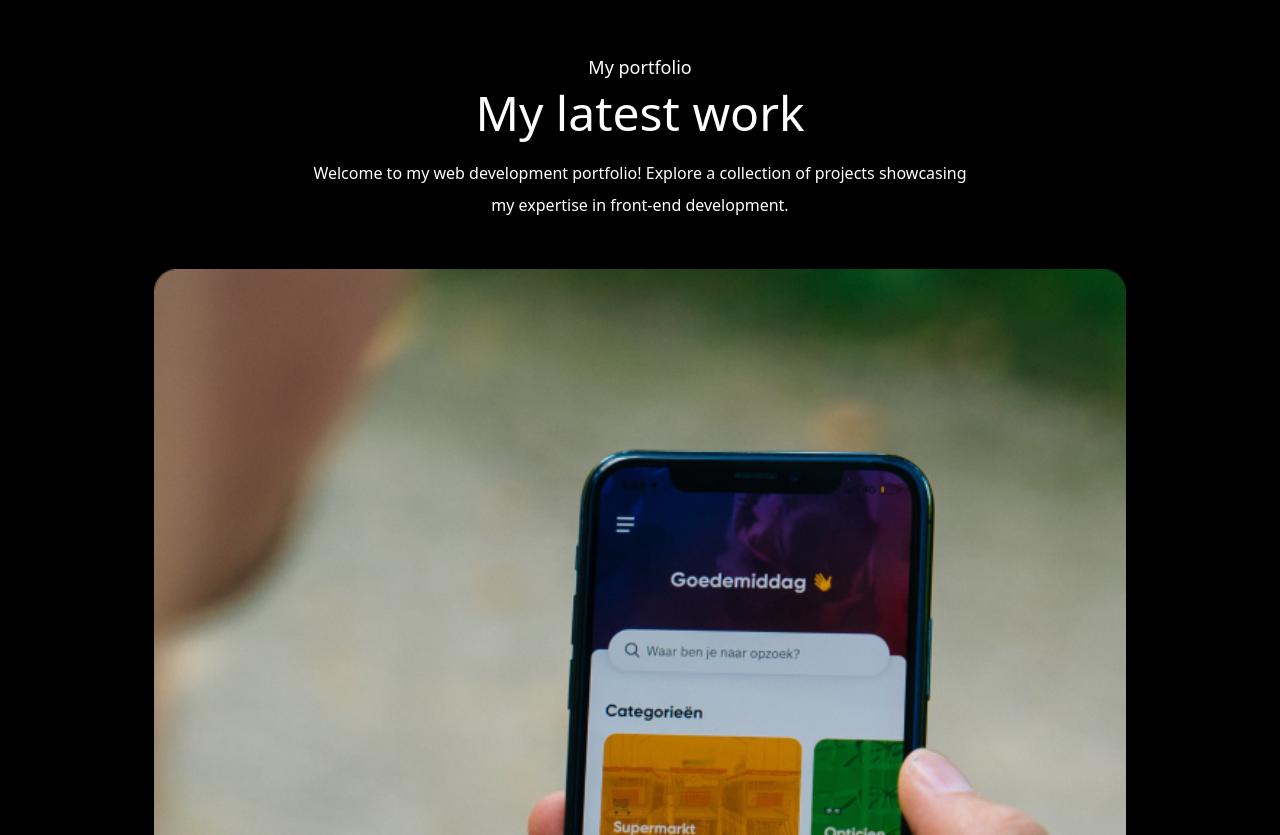
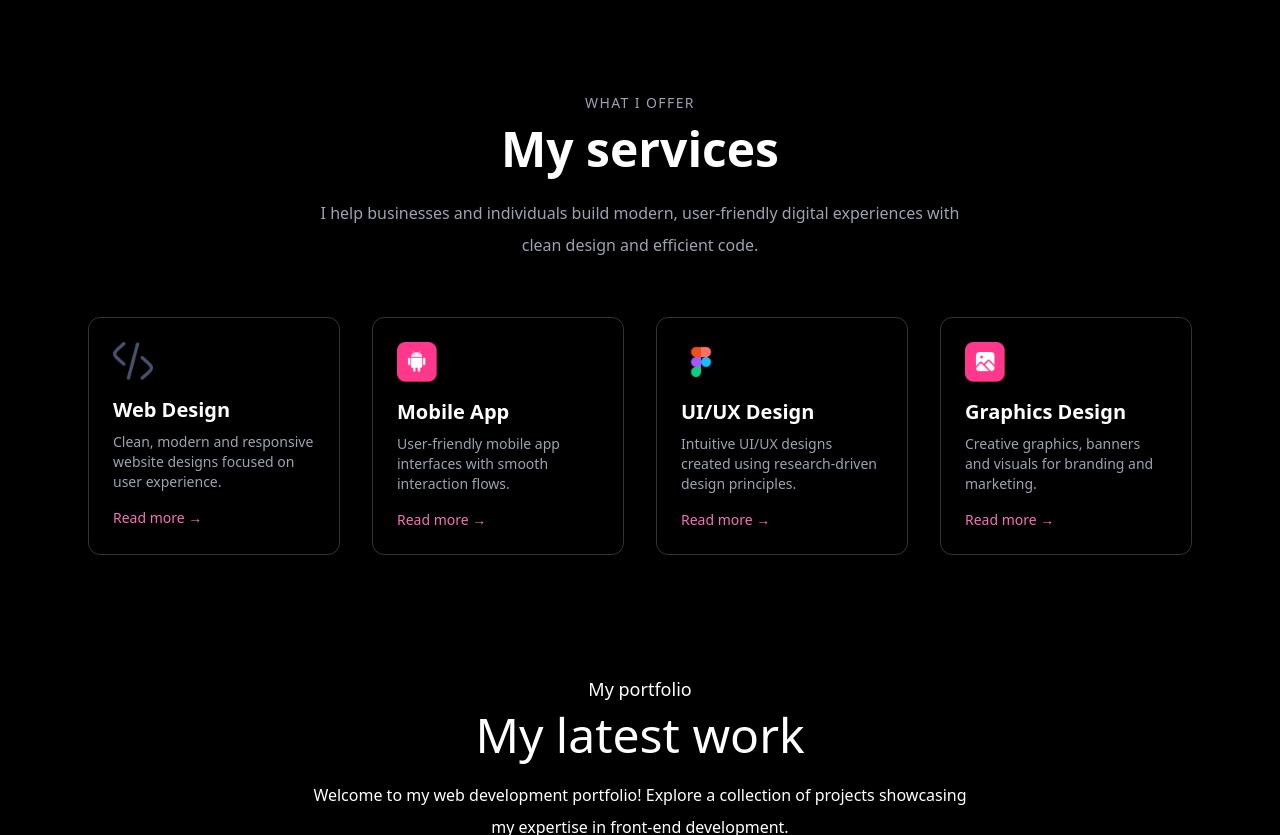
Before and after one commit to rameshkirtane2001-netizen/UIUX-Portfolio, a website: page index.html in a window 1280 px wide. Shown: the part 1628-2463 px from the top of the page. Drawn offline with nearby package versions, Linux system fonts and the light colour scheme; a web font is replaced by a local one.

Commit message:
Update index.html

```diff
--- a/index.html
+++ b/index.html
@@ -163,6 +163,69 @@
             </div>
         </div>
     </div>
+<!-- ================= SERVICES SECTION ================= -->
+<section id="services" class="py-20 text-white">
+  <div class="max-w-6xl mx-auto px-6 text-center">
+
+    <p class="text-sm uppercase tracking-widest text-gray-400">
+      What I offer
+    </p>
+
+    <h2 class="text-4xl md:text-5xl font-bold mt-3 mb-6">
+      My services
+    </h2>
+
+    <p class="max-w-2xl mx-auto text-gray-400 mb-14">
+      I help businesses and individuals build modern, user-friendly
+      digital experiences with clean design and efficient code.
+    </p>
+
+    <div class="grid grid-cols-1 sm:grid-cols-2 lg:grid-cols-4 gap-8">
+
+      <!-- Service Card 1 -->
+      <div class="border border-white/20 rounded-xl p-6 text-left hover:border-pink-500 transition">
+        <img src="./assets/code-icon.png" class="w-10 mb-4" alt="">
+        <h3 class="text-xl font-semibold mb-2">Web Design</h3>
+        <p class="text-gray-400 text-sm">
+          Clean, modern and responsive website designs focused on user experience.
+        </p>
+        <p class="mt-4 text-sm text-pink-400">Read more →</p>
+      </div>
+
+      <!-- Service Card 2 -->
+      <div class="border border-white/20 rounded-xl p-6 text-left hover:border-pink-500 transition">
+        <img src="./assets/mobile-icon.png" class="w-10 mb-4" alt="">
+        <h3 class="text-xl font-semibold mb-2">Mobile App</h3>
+        <p class="text-gray-400 text-sm">
+          User-friendly mobile app interfaces with smooth interaction flows.
+        </p>
+        <p class="mt-4 text-sm text-pink-400">Read more →</p>
+      </div>
+
+      <!-- Service Card 3 -->
+      <div class="border border-white/20 rounded-xl p-6 text-left hover:border-pink-500 transition">
+        <img src="./assets/figma.png" class="w-10 mb-4" alt="">
+        <h3 class="text-xl font-semibold mb-2">UI/UX Design</h3>
+        <p class="text-gray-400 text-sm">
+          Intuitive UI/UX designs created using research-driven design principles.
+        </p>
+        <p class="mt-4 text-sm text-pink-400">Read more →</p>
+      </div>
+
+      <!-- Service Card 4 -->
+      <div class="border border-white/20 rounded-xl p-6 text-left hover:border-pink-500 transition">
+        <img src="./assets/graphics-icon.png" class="w-10 mb-4" alt="">
+        <h3 class="text-xl font-semibold mb-2">Graphics Design</h3>
+        <p class="text-gray-400 text-sm">
+          Creative graphics, banners and visuals for branding and marketing.
+        </p>
+        <p class="mt-4 text-sm text-pink-400">Read more →</p>
+      </div>
+
+    </div>
+  </div>
+</section>
+<!-- ================= END SERVICES SECTION ================= -->
 
     <!-- My Work Section -->
     <div id="work" class="w-full px-[12%] py-10 scroll-mt-20">
```
